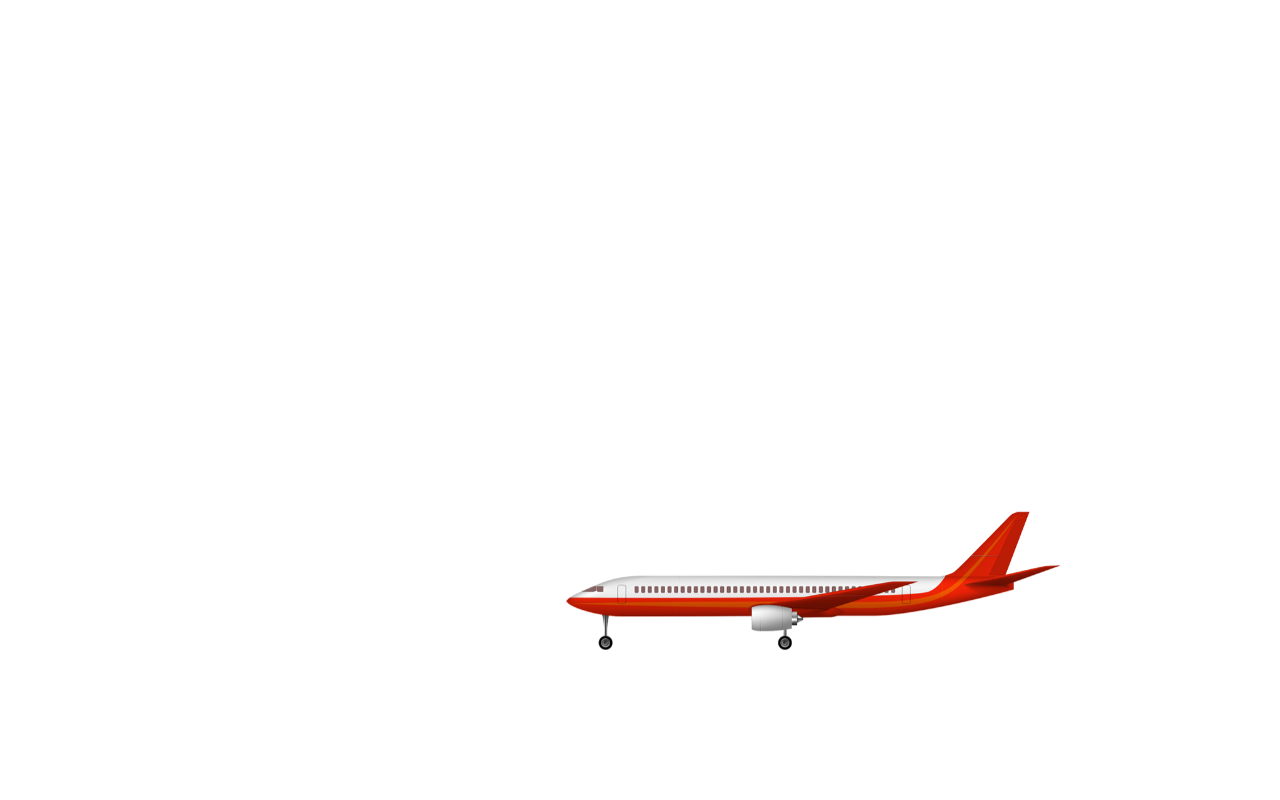
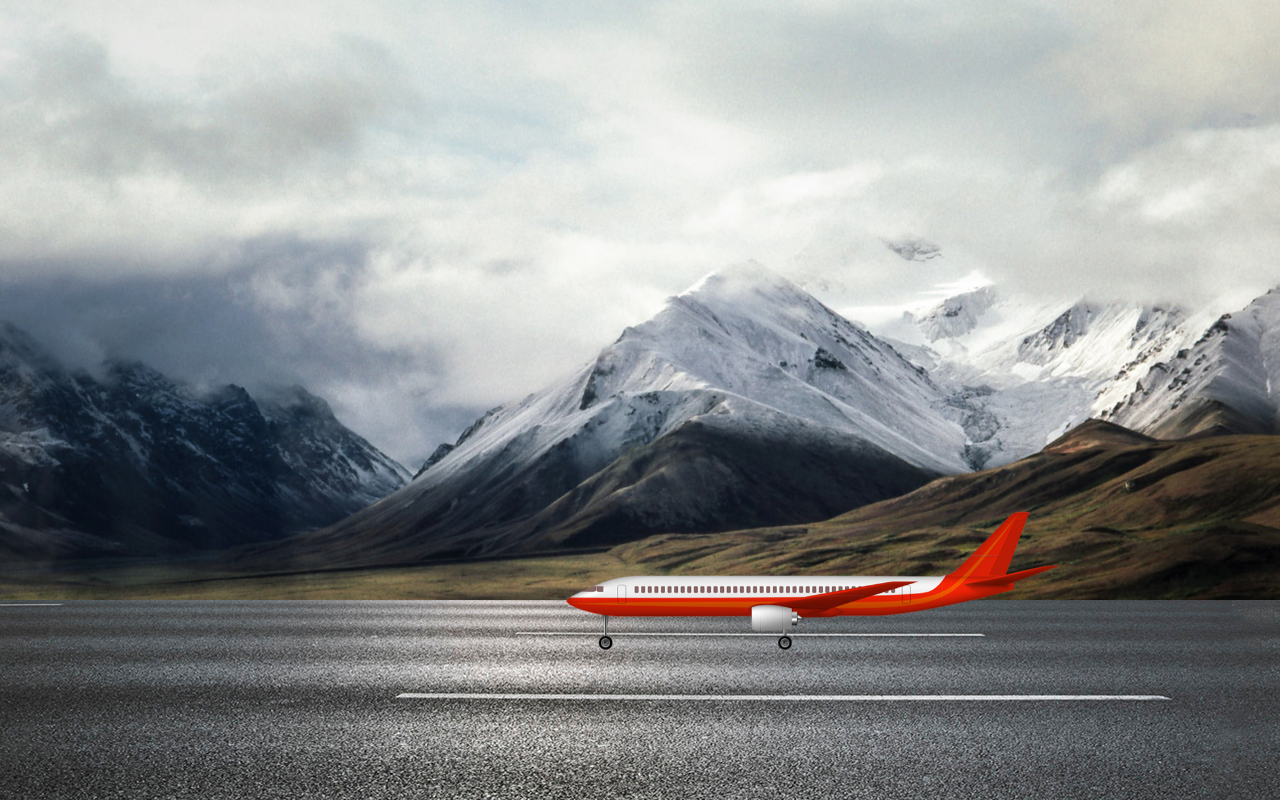
Before and after one commit to 5ahexn/CSS_Transform, a plain HTML site: page index.html in a window 1280 px wide. Drawn offline with Linux system fonts and the light colour scheme; the site is published under a folder, as on GitHub Pages, so addresses that start at the root find nothing.

Commit message:
Edit
Path fix

```diff
--- a/assets/css/style.css
+++ b/assets/css/style.css
@@ -6,7 +6,7 @@
 .container {
     height: 100vh;
     width: 100%;
-    background-image: url(/assets/images/background.jpg);
+    background-image: url(../images/background.jpg);
     background-size: cover;
     background-position: center;
     position: relative;
@@ -16,7 +16,7 @@
 .runway {
     height: 200px;
     width: 100%;
-    background-image: url(/assets/images/road.jpg);
+    background-image: url(../images/road.jpg);
     position: absolute;
     left: 0;
     bottom: 0;
```
